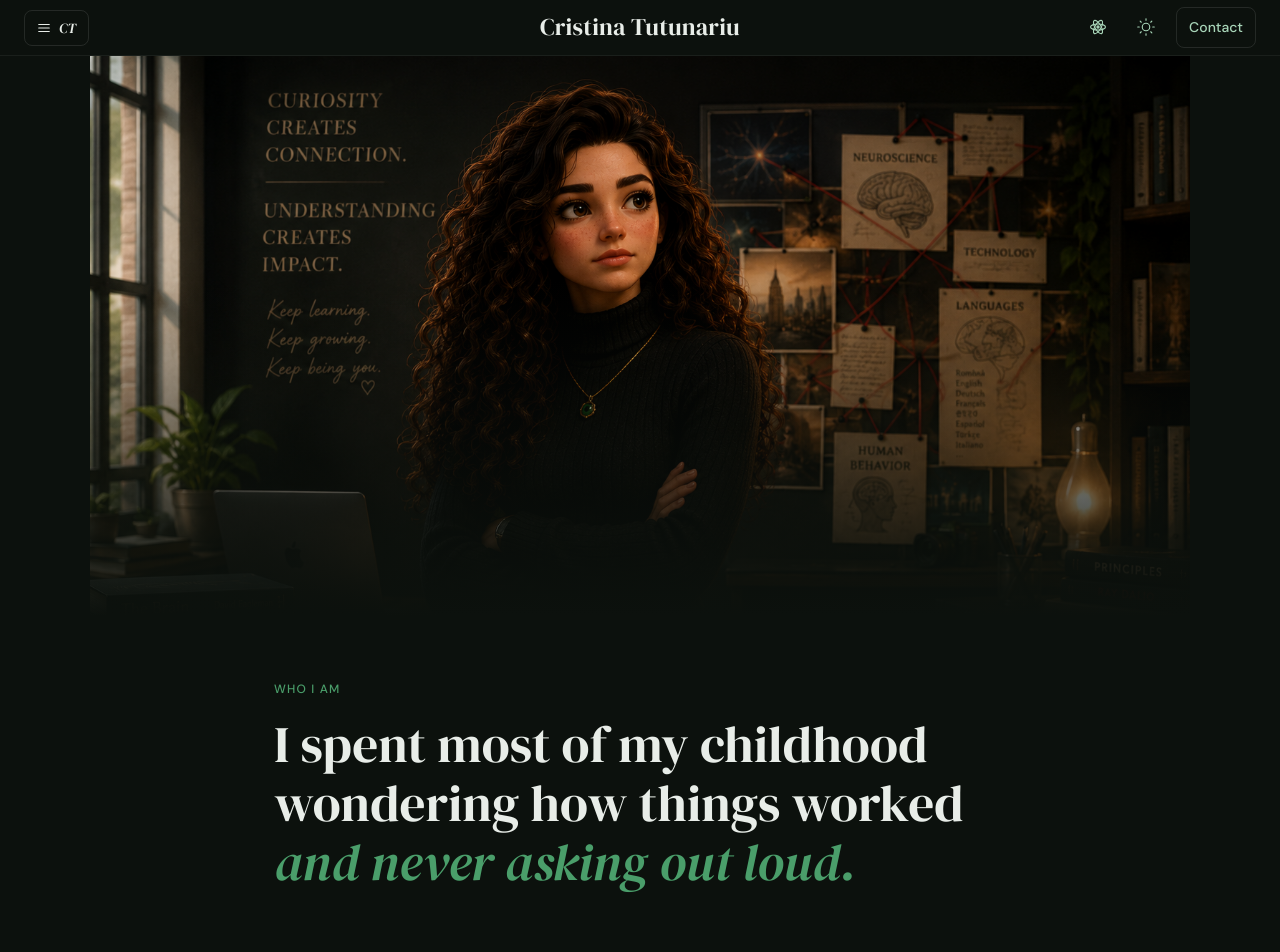
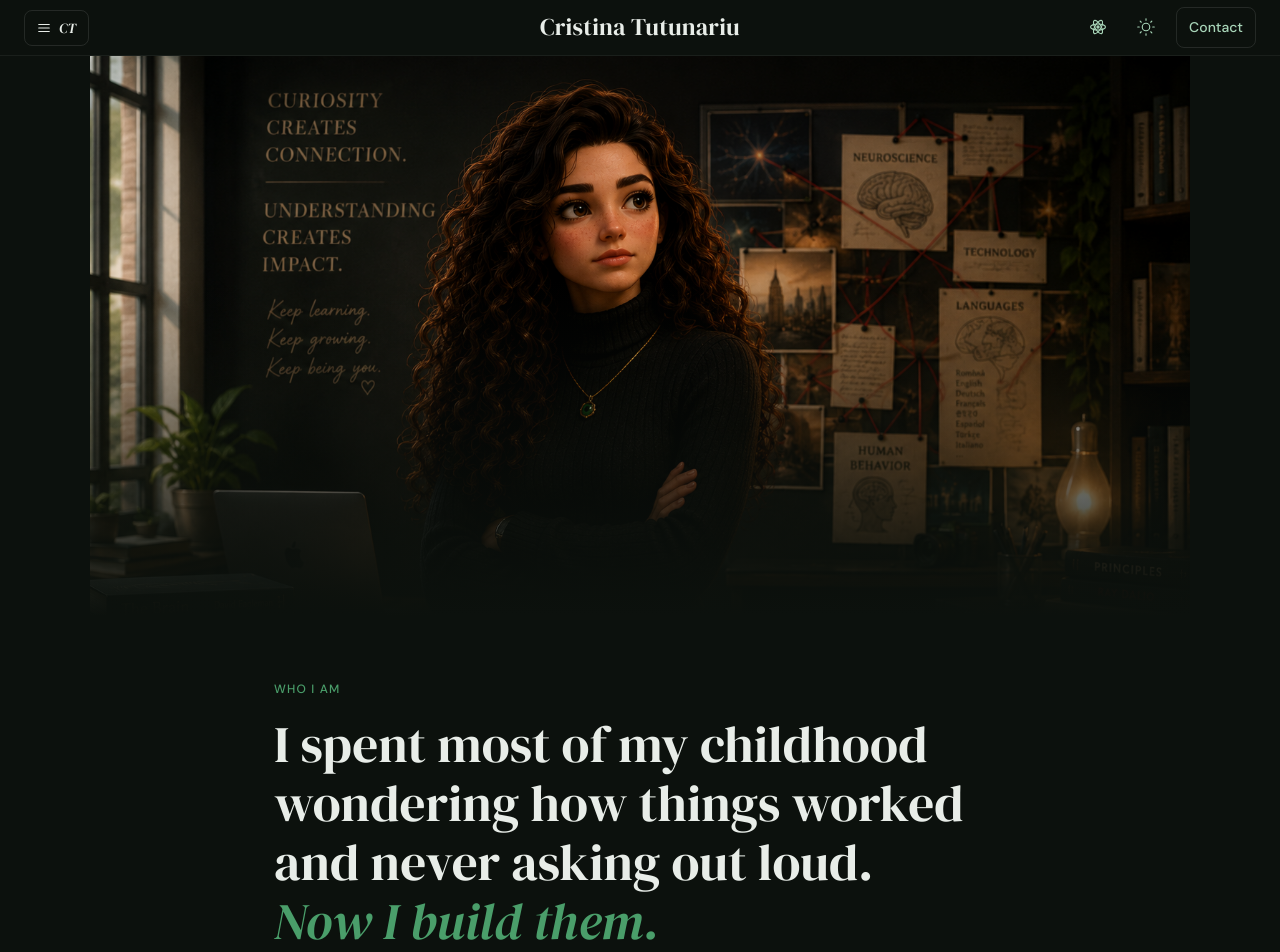
Before and after one commit to ctd08/V2-Portfolio-Website, a Vue app in the folder frontend/: page /about in a window 1280 px wide. Shown: the top 952 px of the page. Built offline with nearby package versions, Linux system fonts and the light colour scheme.

Commit message:
corrected intro

```diff
--- a/frontend/src/views/AboutView.vue
+++ b/frontend/src/views/AboutView.vue
@@ -15,8 +15,8 @@
         <p class="section-eyebrow">Who I am</p>
         <h1 class="about-title">
           I spent most of my childhood<br>
-          wondering how things worked<br>
-          <em>and never asking out loud.</em>
+          wondering how things worked and never asking out loud. <br>
+          <em>Now I build them.</em>
         </h1>
       </section>
 
```
